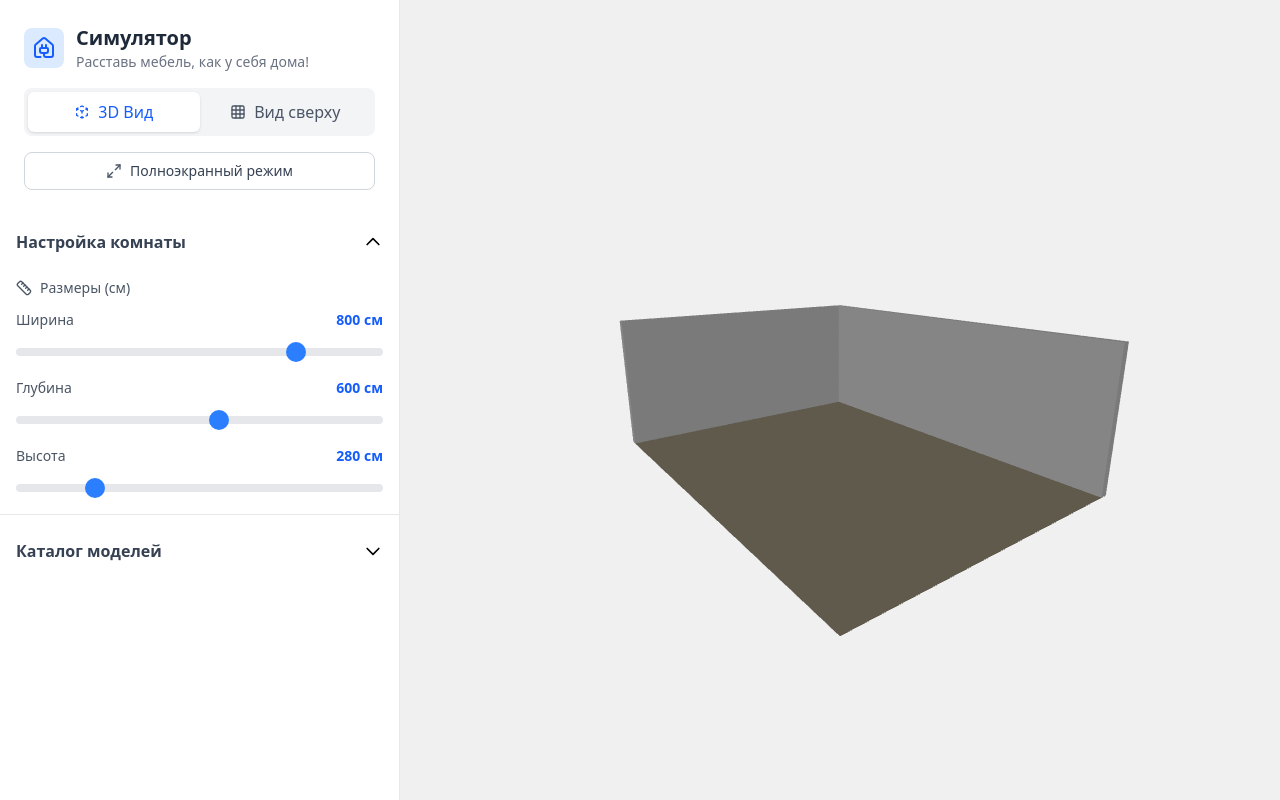
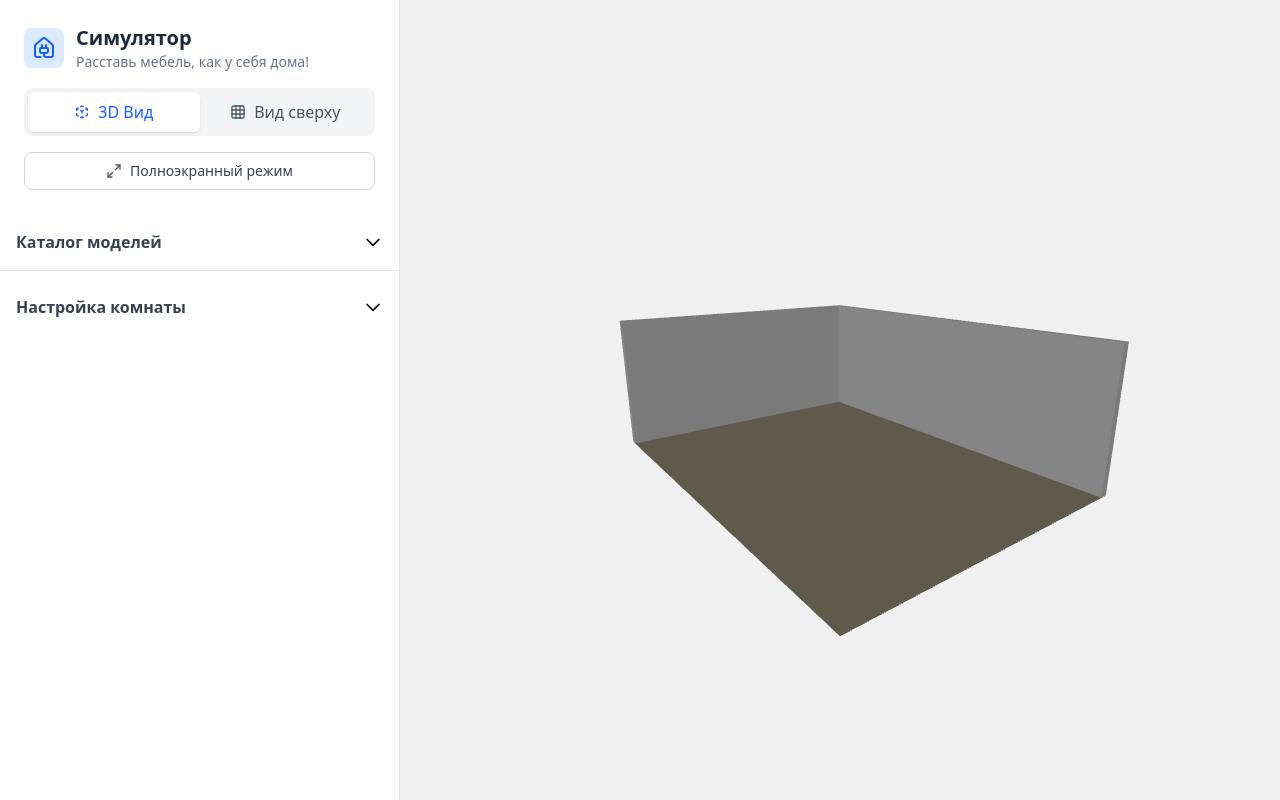
Before and after one commit to AlexandrKudryavtsev/planner, a Next.js app: page / in a window 1280 px wide. Built offline with nearby package versions, Linux system fonts and the light colour scheme.

Commit message:
fix ControlsPanel UX

```diff
--- a/app/components/Accordion.tsx
+++ b/app/components/Accordion.tsx
@@ -6,16 +6,28 @@ interface AccordionItemProps {
   title: string;
   children: ReactNode;
   defaultOpen?: boolean;
+  isOpen?: boolean;
+  onToggle?: () => void;
 }
 
-export function AccordionItem({ title, children, defaultOpen = false }: AccordionItemProps) {
-  const [isOpen, setIsOpen] = useState(defaultOpen);
+export function AccordionItem({ title, children, defaultOpen = false, isOpen: controlledIsOpen, onToggle }: AccordionItemProps) {
+  const [internalIsOpen, setInternalIsOpen] = useState(defaultOpen);
+
+  const isOpen = controlledIsOpen !== undefined ? controlledIsOpen : internalIsOpen;
+
+  const handleToggle = () => {
+    if (onToggle) {
+      onToggle();
+    } else {
+      setInternalIsOpen(!isOpen);
+    }
+  };
 
   return (
     <div className="border-b border-gray-200 last:border-b-0">
       <button
         className="flex justify-between items-center w-full p-4 text-left hover:bg-gray-50 transition-colors"
-        onClick={() => setIsOpen(!isOpen)}
+        onClick={handleToggle}
       >
         <span className="font-semibold text-gray-700">{title}</span>
         <svg
--- a/app/components/ControlsPanel.tsx
+++ b/app/components/ControlsPanel.tsx
@@ -30,6 +30,7 @@ export default function ControlsPanel({
   onViewModeChange
 }: ControlsPanelProps) {
   const [isFullscreen, setIsFullscreen] = useState(false);
+  const [isModelCatalogOpen, setIsModelCatalogOpen] = useState(false);
 
   const toggleFullscreen = useCallback(() => {
     if (!document.fullscreenElement) {
@@ -53,6 +54,11 @@ export default function ControlsPanel({
     }
   }, [selectedItem, onDeleteFurniture]);
 
+  const handleAddFurniture = useCallback((type: 'cube' | 'rectangular' | 'model', modelType?: string) => {
+    onAddFurniture(type, modelType);
+    setIsModelCatalogOpen(false);
+  }, [onAddFurniture]);
+
   return (
     <div className="bg-white h-full overflow-y-auto border-r border-gray-200 shadow-lg">
       <Header
@@ -63,13 +69,6 @@ export default function ControlsPanel({
       />
 
       <div className="space-y-2">
-        <RoomSettings
-          room={room}
-          onUpdateRoomDimensions={onUpdateRoomDimensions}
-        />
-
-        <ModelCatalog onAddFurniture={onAddFurniture} />
-
         {selectedItem && (
           <FurnitureEditor
             item={selectedItem}
@@ -78,6 +77,15 @@ export default function ControlsPanel({
             onDelete={handleDeleteFurniture}
           />
         )}
+        <ModelCatalog
+          onAddFurniture={handleAddFurniture}
+          isOpen={isModelCatalogOpen}
+          onToggle={() => setIsModelCatalogOpen(!isModelCatalogOpen)}
+        />
+        <RoomSettings
+          room={room}
+          onUpdateRoomDimensions={onUpdateRoomDimensions}
+        />
       </div>
     </div>
   );
--- a/app/components/controls-panel/FurnitureEditor.tsx
+++ b/app/components/controls-panel/FurnitureEditor.tsx
@@ -12,7 +12,7 @@ interface FurnitureEditorProps {
 
 export function FurnitureEditor({ item, room, onUpdate, onDelete }: FurnitureEditorProps) {
     return (
-        <AccordionItem title="Редактирование элемента" defaultOpen>
+        <AccordionItem title={item.name} defaultOpen>
             <div className="space-y-4">
                 <FurnitureHeader item={item} />
 
--- a/app/components/controls-panel/ModelCatalog.tsx
+++ b/app/components/controls-panel/ModelCatalog.tsx
@@ -6,16 +6,27 @@ import { Search } from "lucide-react";
 
 interface ModelCatalogProps {
     onAddFurniture: (type: 'cube' | 'rectangular' | 'model', modelType?: string) => void;
+    isOpen?: boolean;
+    onToggle?: () => void;
 }
 
-export function ModelCatalog({ onAddFurniture }: ModelCatalogProps) {
+export function ModelCatalog({ onAddFurniture, isOpen, onToggle }: ModelCatalogProps) {
     const [searchQuery, setSearchQuery] = useState('');
     const filteredModels = Object.entries(MODELS).filter(([_, config]) =>
         config.name.toLowerCase().includes(searchQuery.toLowerCase())
     );
 
+    const handleModelSelect = (type: 'cube' | 'rectangular' | 'model', modelType?: string) => {
+        onAddFurniture(type, modelType);
+        setSearchQuery('');
+    };
+
     return (
-        <AccordionItem title="Каталог моделей">
+        <AccordionItem
+            title="Каталог моделей"
+            isOpen={isOpen}
+            onToggle={onToggle}
+        >
             <div className="space-y-4">
                 <SearchInput
                     value={searchQuery}
@@ -23,7 +34,10 @@ export function ModelCatalog({ onAddFurniture }: ModelCatalogProps) {
                     placeholder="Поиск моделей..."
                 />
 
-                <ModelGrid models={filteredModels} onSelect={onAddFurniture} />
+                <ModelGrid
+                    models={filteredModels}
+                    onSelect={handleModelSelect}
+                />
             </div>
         </AccordionItem>
     );
--- a/app/components/controls-panel/RoomSettings.tsx
+++ b/app/components/controls-panel/RoomSettings.tsx
@@ -9,7 +9,7 @@ interface RoomSettingsProps {
 
 export function RoomSettings({ room, onUpdateRoomDimensions }: RoomSettingsProps) {
     return (
-        <AccordionItem title="Настройка комнаты" defaultOpen>
+        <AccordionItem title="Настройка комнаты">
             <div className="space-y-4">
                 <div className="flex items-center gap-2 text-gray-600 mb-3">
                     <Ruler className="w-4 h-4" />
```
